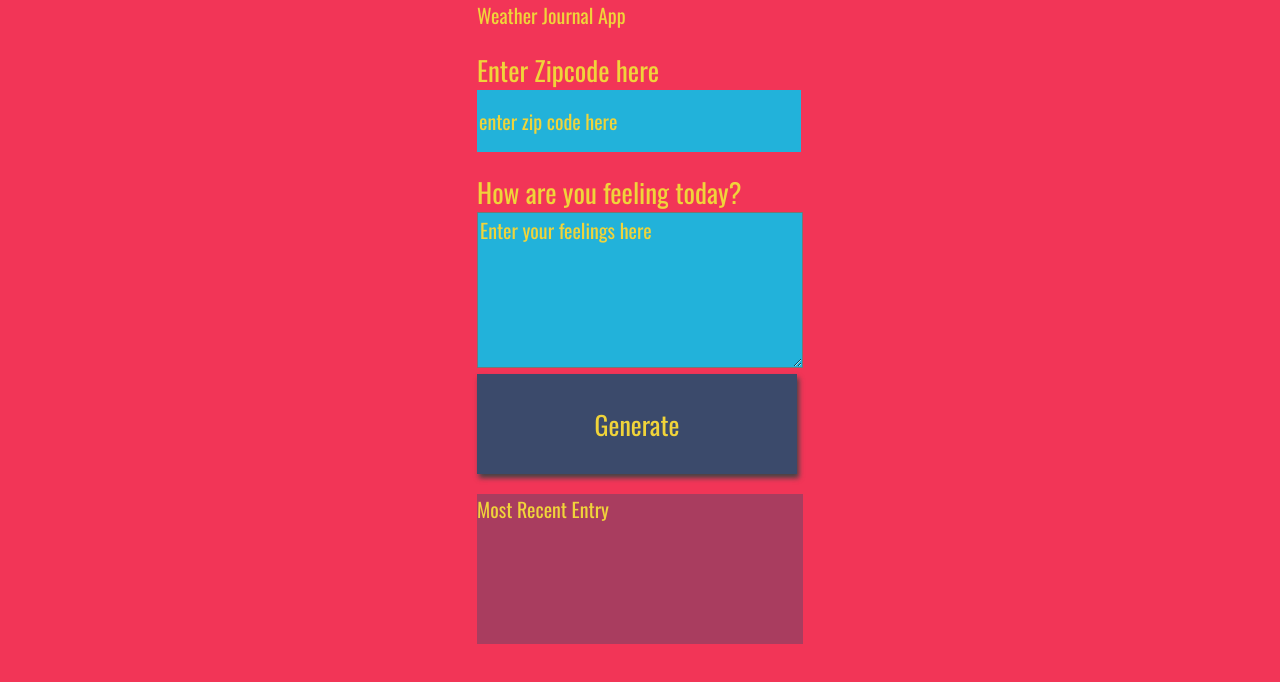
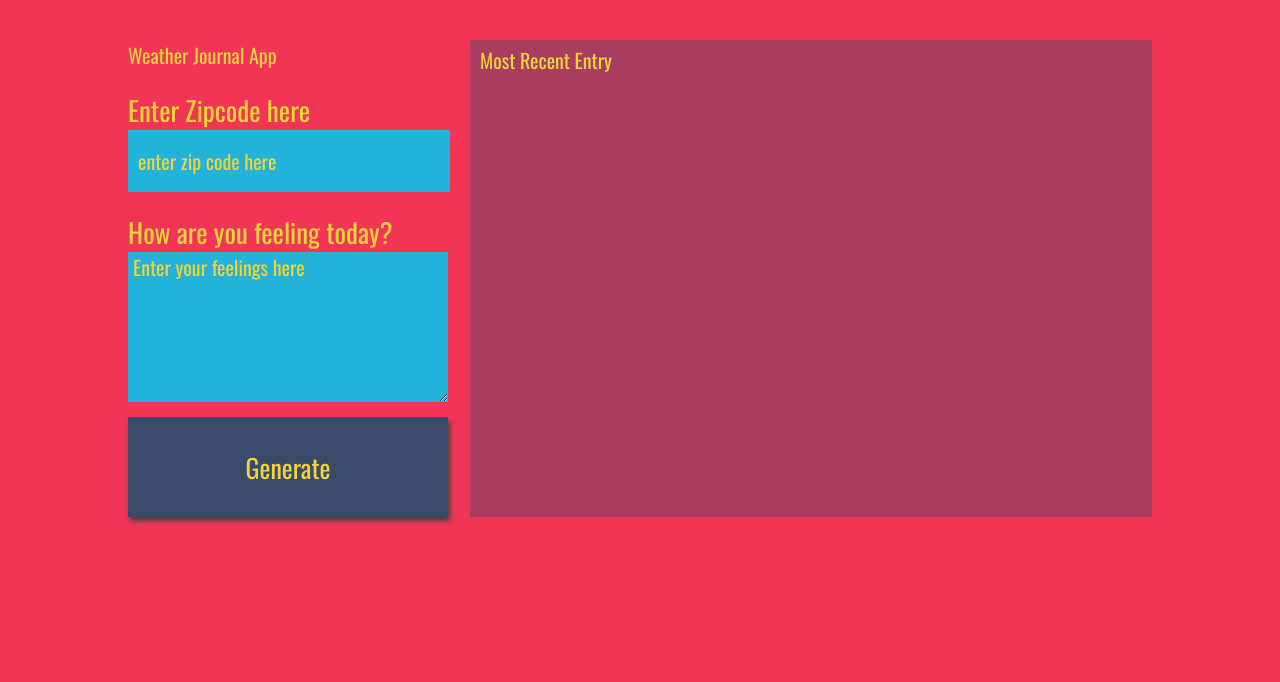
Before and after one commit to schrimy/Udacity-FEND-weather-journal, a plain HTML site: page website/index.html in a window 1280 px wide. Drawn offline with nearby package versions, Linux system fonts and the light colour scheme; a web font is replaced by a local one.

Commit message:
add different layout for screen sizes 768 +>

```diff
--- a/website/app.js
+++ b/website/app.js
@@ -71,3 +71,5 @@ const getEntries = async (url) => {
     console.log('error', e);
   }
 }
+
+/*auto populate entry field if entries are avaialable*/
--- a/website/style.css
+++ b/website/style.css
@@ -58,12 +58,13 @@ label{
 input{
     display:block;
     height: 60px;
-    width: 320px;
+    width: 310px;
     background:#22b2da;
     color: #f0d43a;
     font-size: 20px;
     font-family: 'Oswald', sans-serif;
     border: none;
+    padding-left: 10px;
 }
 
 button{
@@ -86,9 +87,11 @@ textarea{
     background:#22b2da;
     color: #f0d43a;
     font-size: 20px;
-    width: 320px;
+    width: 310px;
     height: 150px;
     font-family: 'Oswald', sans-serif;
+    border: none;
+    padding: 0 5px;
 }
 /* Reset style for HTML element on active to have no border*/
 input:focus,
@@ -115,3 +118,44 @@ button:focus {
     font-family: 'Oswald', sans-serif;
 
 }
+
+@media only screen and (min-width: 768px) {
+  #app{
+      display: grid;
+      grid-template-rows: repeat(3, auto);
+      /* grid-template-columns:  */
+      grid-template-columns: auto 1fr;
+      grid-template-areas:
+      "hd ent"
+      "zip ent"
+      "feel ent";
+      padding: 40px 10% 0 10%;
+  }
+
+  textarea {
+    margin-bottom: 15px;
+  }
+
+  .headline {
+    display: flex;
+    flex-direction: column;
+    grid-area: hd;
+  }
+
+  .zip {
+    display: flex;
+    flex-direction: column;
+    grid-area: zip;
+  }
+
+  .feel {
+    display: flex;
+    flex-direction: column;
+    grid-area: feel;
+  }
+
+  .entry {
+    grid-area: ent;
+    padding: 5px 0 0 10px;
+  }
+}
```
